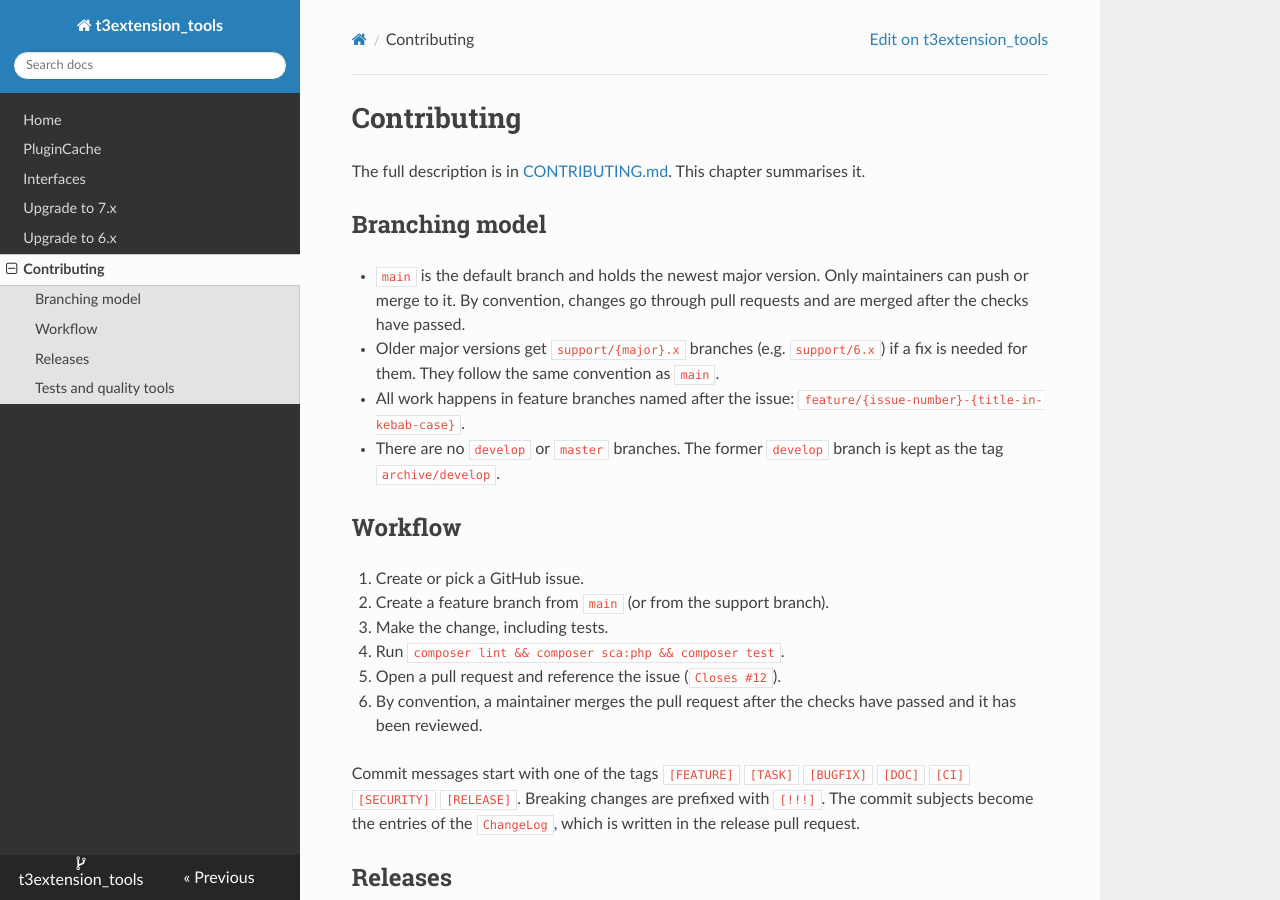
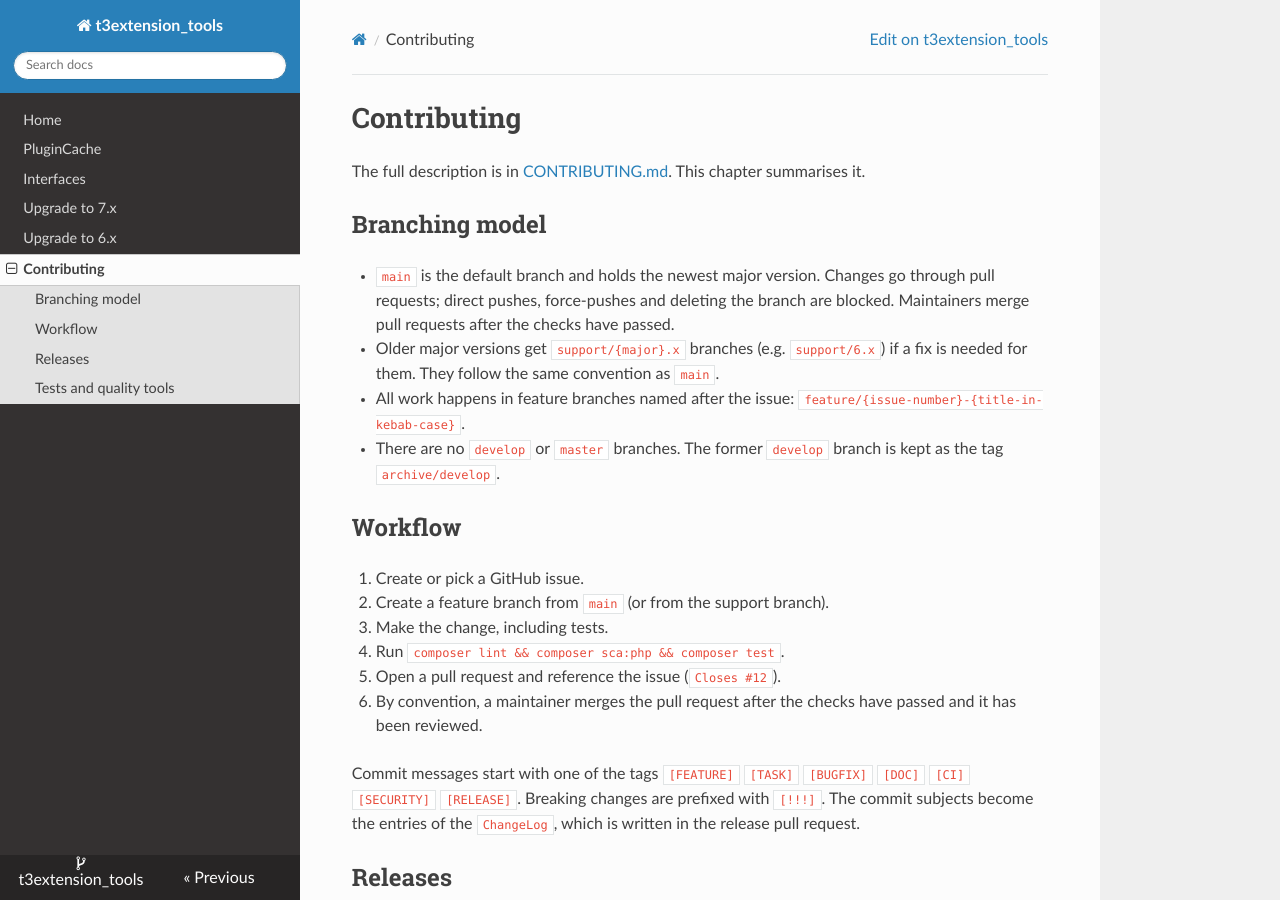
Before and after one commit to dwenzel/t3extension_tools, an MkDocs documentation site: the page built from docs/Contributing.md, in a window 1280 px wide and 900 px high. Built offline with MkDocs 1.6.1, drawn with Linux system fonts in a browser that asks for light colours; nearby versions of some CDN libraries; old or Windows-style settings are respelled for this version of MkDocs.

Commit message:
[DOC] Describe the protection of main as enforced
Co-Authored-By: Claude Opus 5.5 <noreply@anthropic.com>

```diff
--- a/docs/Contributing.md
+++ b/docs/Contributing.md
@@ -6,9 +6,9 @@ This chapter summarises it.
 
 ## Branching model
 
-* `main` is the default branch and holds the newest major version. Only
-  maintainers can push or merge to it. By convention, changes go through pull
-  requests and are merged after the checks have passed.
+* `main` is the default branch and holds the newest major version. Changes go
+  through pull requests; direct pushes, force-pushes and deleting the branch
+  are blocked. Maintainers merge pull requests after the checks have passed.
 * Older major versions get `support/{major}.x` branches (e.g. `support/6.x`) if
   a fix is needed for them. They follow the same convention as `main`.
 * All work happens in feature branches named after the issue:
```
Also changed, not shown: CONTRIBUTING.md (+3 -2 lines).
